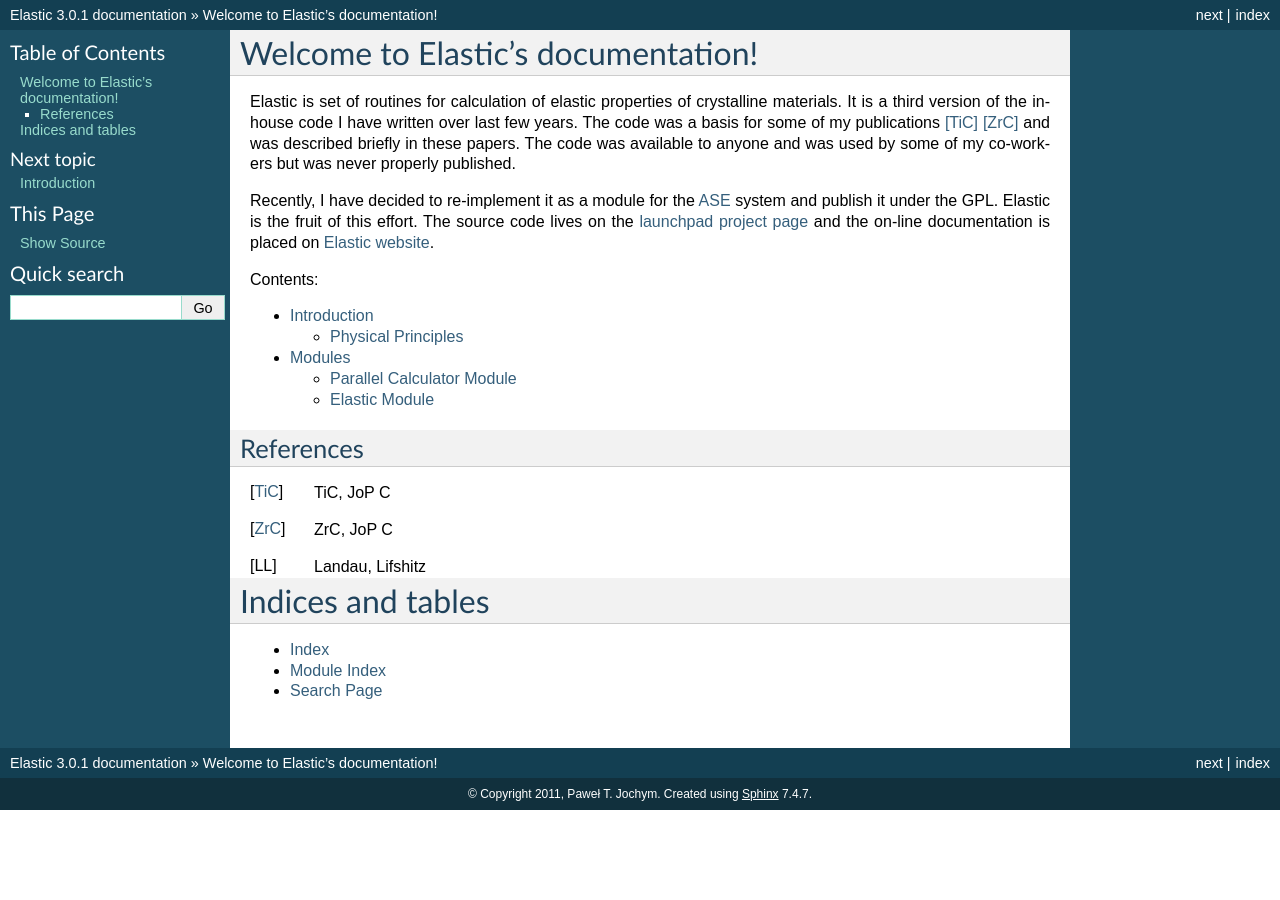
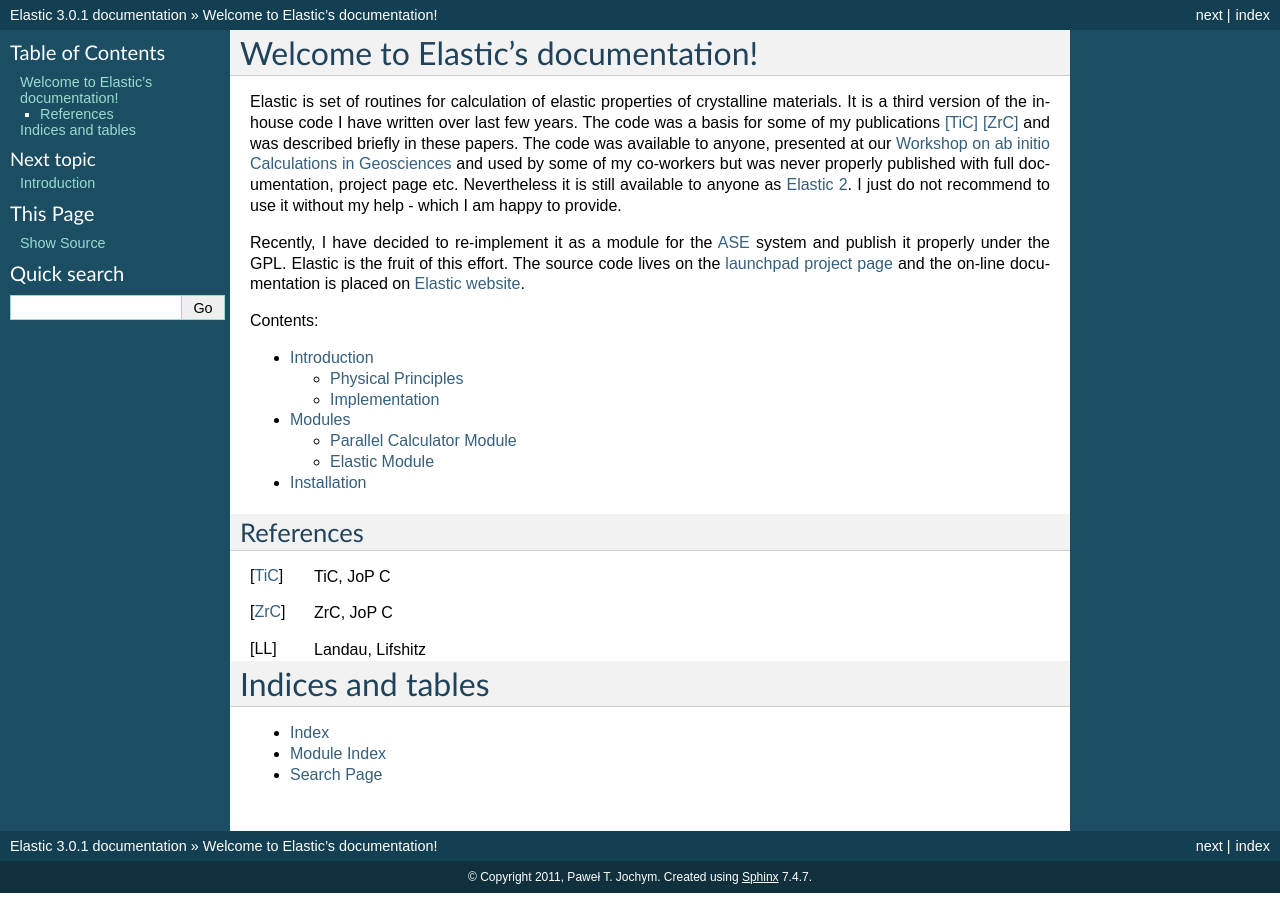
Before and after one commit to jochym/Elastic, a Sphinx documentation site: the page built from doc/source/index.rst, in a window 1280 px wide. Built offline with Sphinx 7.4.7, drawn with Linux system fonts in a browser that asks for light colours; formulas are drawn with MathJax 3.

```diff
--- a/doc/source/index.rst
+++ b/doc/source/index.rst
@@ -10,12 +10,16 @@ Elastic is set of routines for calculation of elastic properties of
 crystalline materials. It is a third version of the in-house code I have
 written over last few years.
 The code was a basis for some of my publications [TiC]_ [ZrC]_ and was
-described briefly in these papers. The code was available to anyone
-and was used by some of my co-workers but was never properly published.
+described briefly in these papers. The code was available to anyone, presented
+at our `Workshop on ab initio Calculations in Geosciences <http://wolf.ifj.edu.pl/workshop/work2008/>`_
+and used by some of my co-workers but was never properly published with
+full documentation, project page etc. Nevertheless it is still available
+to anyone as `Elastic 2 <http://wolf.ifj.edu.pl/~jochym/elastic2/elastic2.tgz>`_.
+I just do not recommend to use it without my help - which I am happy to provide.
 
 Recently, I have decided to re-implement it as a module for the
-`ASE <https://wiki.fysik.dtu.dk/ase/>`_ system and publish it under the GPL.
-Elastic is the fruit of this effort. The source code lives on the
+`ASE <https://wiki.fysik.dtu.dk/ase/>`_ system and publish it properly under
+the GPL. Elastic is the fruit of this effort. The source code lives on the
 `launchpad project page <https://launchpad.net/elastic>`_ and the
 on-line documentation is placed on
 `Elastic website <http://wolf.ifj.edu.pl/elastic/>`_.
--- a/elastic.py
+++ b/elastic.py
@@ -66,7 +66,7 @@ import string
 import ase.io
 from ase.atoms import Atoms
 from pyspglib import spglib as spg
-from pvasp import ParCalculate
+from parcalc import ParCalculate
 from scipy.linalg import norm, lstsq
 from numpy.linalg import inv
 from numpy import dot, diag, ones, reshape
```
Also changed, not shown: doc/source/intro.rst (+12 -2 lines), doc/source/usage.rst (+7 -0 lines), parcalc.py (renamed from pvasp.py, +10 -3 lines).
